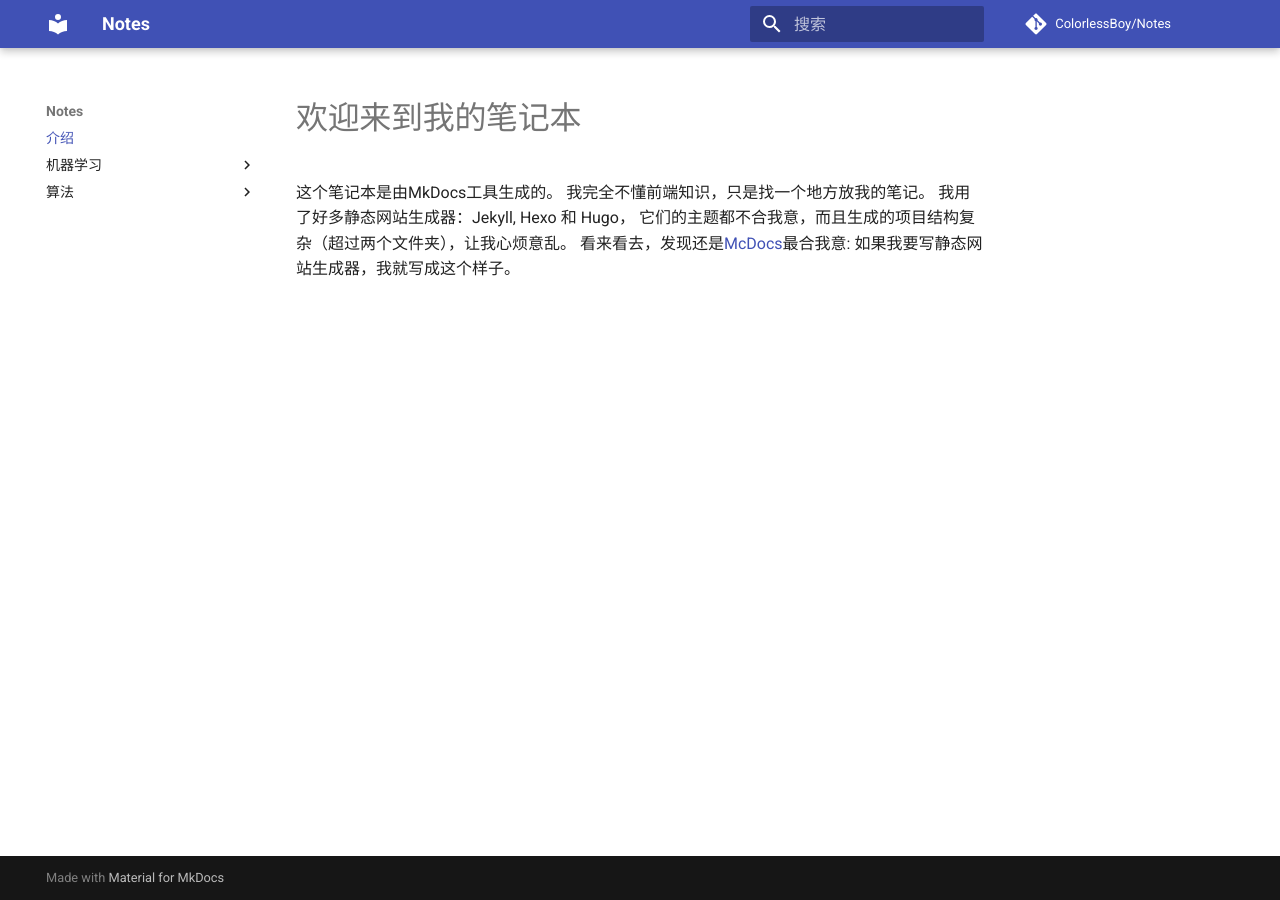
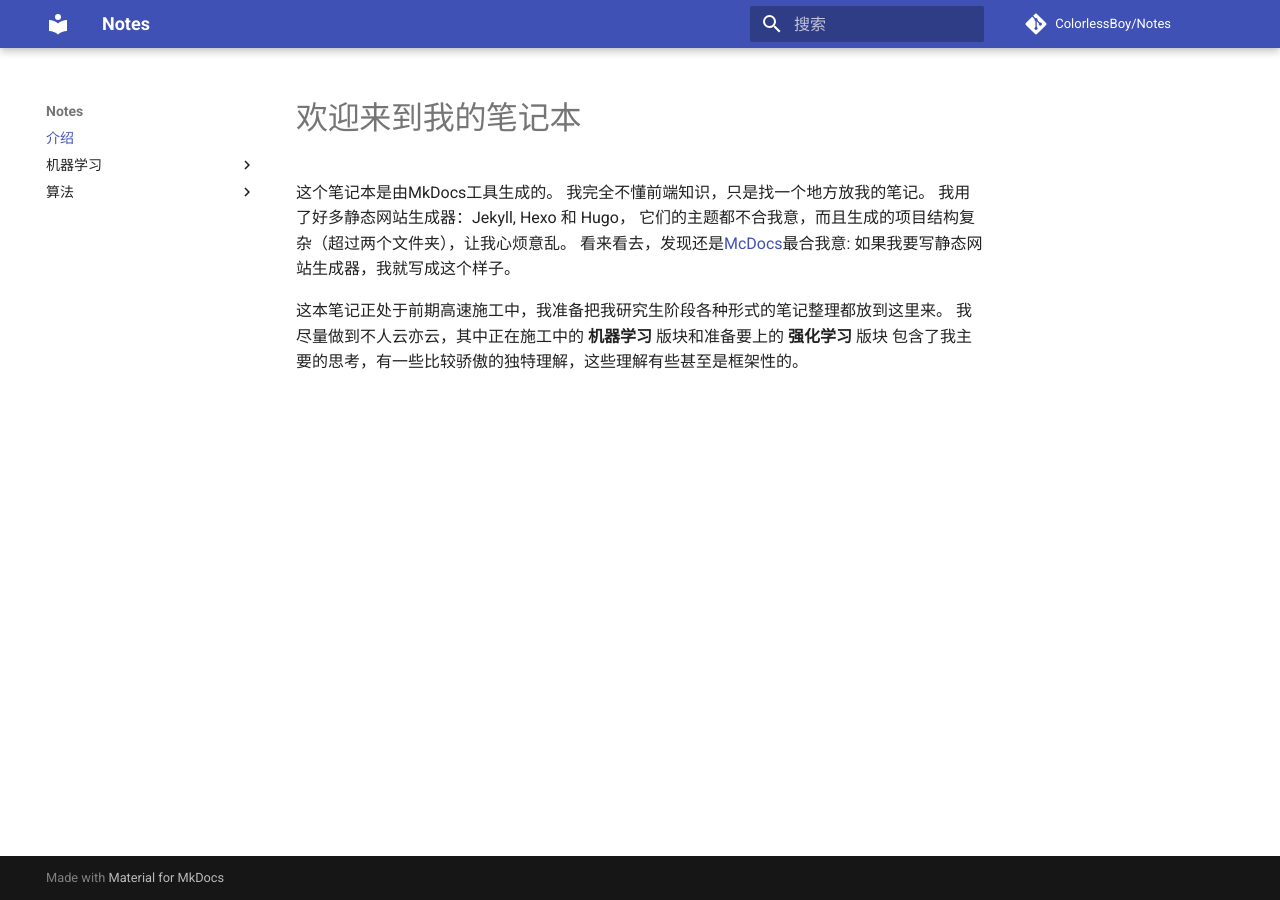
Before and after one commit to ColorlessBoy/Notes, an MkDocs documentation site: the page built from docs/index.md, in a window 1280 px wide. Built offline with MkDocs 1.6.1 and Material for MkDocs 9.7.7, drawn with Linux system fonts in a browser that asks for light colours; comment, search, counter and statistics services are not loaded.

Commit message:
index.md 一些说明

```diff
--- a/docs/index.md
+++ b/docs/index.md
@@ -5,3 +5,7 @@
 我用了好多静态网站生成器：Jekyll, Hexo 和 Hugo，
 它们的主题都不合我意，而且生成的项目结构复杂（超过两个文件夹），让我心烦意乱。
 看来看去，发现还是[McDocs](http://mkdocs.org)最合我意: 如果我要写静态网站生成器，我就写成这个样子。
+
+这本笔记正处于前期高速施工中，我准备把我研究生阶段各种形式的笔记整理都放到这里来。
+我尽量做到不人云亦云，其中正在施工中的 **机器学习** 版块和准备要上的 **强化学习** 版块
+包含了我主要的思考，有一些比较骄傲的独特理解，这些理解有些甚至是框架性的。
```
